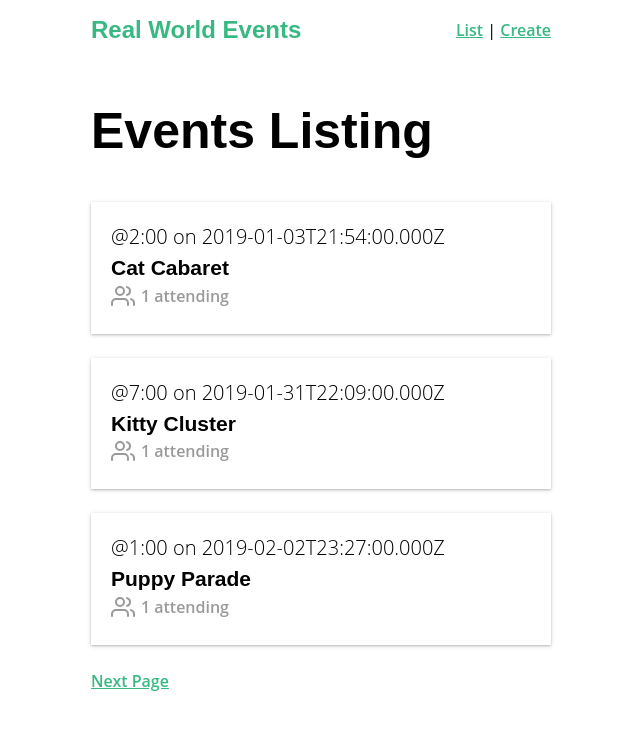
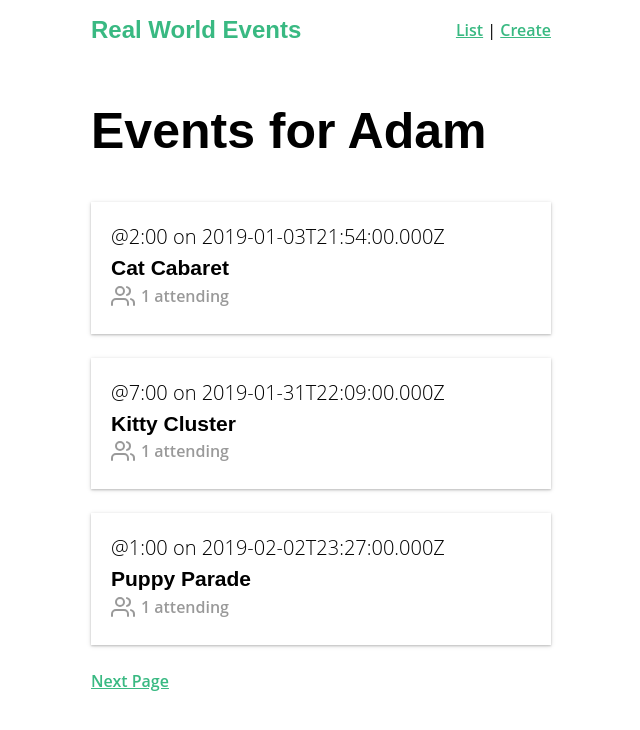
Before and after one commit to avechri/next-level-vue, a Vue app: page / in a window 1280 px wide. Shown: the top 730 px of the page, without its empty margins (319-959 px from the left). Built offline with nearby package versions, Linux system fonts and the light colour scheme; data requests are answered from the project's data file.

Commit message:
Подключила модуль user в проект

```diff
--- a/src/main.js
+++ b/src/main.js
@@ -3,7 +3,7 @@ import upperFirst from 'lodash/upperFirst';
 import camelCase from 'lodash/camelCase';
 import App from './App.vue';
 import router from './router';
-import store from './store';
+import store from './store/index';
 
 const requireComponent = require.context(
   './components',
--- a/src/store/index.js
+++ b/src/store/index.js
@@ -1,12 +1,13 @@
 import Vue from 'vue';
 import Vuex from 'vuex';
 import EventService from '@/services/EventService';
+import * as user from '@/store/modules/user';
 
 Vue.use(Vuex);
 
 export default new Vuex.Store({
   state: {
-    user: { id: 'abc123', name: 'Adam' },
+    user,
     categories: ['sustainability',
       'nature',
       'animal welfare',
--- a/src/views/EventCreate.vue
+++ b/src/views/EventCreate.vue
@@ -96,7 +96,7 @@ export default {
         .catch(() => console.log('There was a problem creating your event'));
     },
     createFreshEventObject() {
-      const { user } = this.$store.state;
+      const { user } = this.$store.state.user;
       const id = Math.floor(Math.random() * 10000000);
       return {
         id,
--- a/src/views/EventList.vue
+++ b/src/views/EventList.vue
@@ -1,6 +1,6 @@
 <template>
   <div>
-    <h1>Events Listing</h1>
+    <h1>Events for {{ user.state.user.name }}</h1>
     <EventCard v-for="event in events" :key="event.id" :event="event"/>
     <template v-if="page !== 1">
       <router-link :to="{ name: 'event-list', query: { page: page - 1} }" rel="prev">
@@ -37,7 +37,7 @@ export default {
     hasNextPage() {
       return this.$store.getters.getEventsTotal > this.page * 3;
     },
-    ...mapState(['events']),
+    ...mapState(['events', 'eventsTotal', 'user']),
   },
 };
 </script>
```
